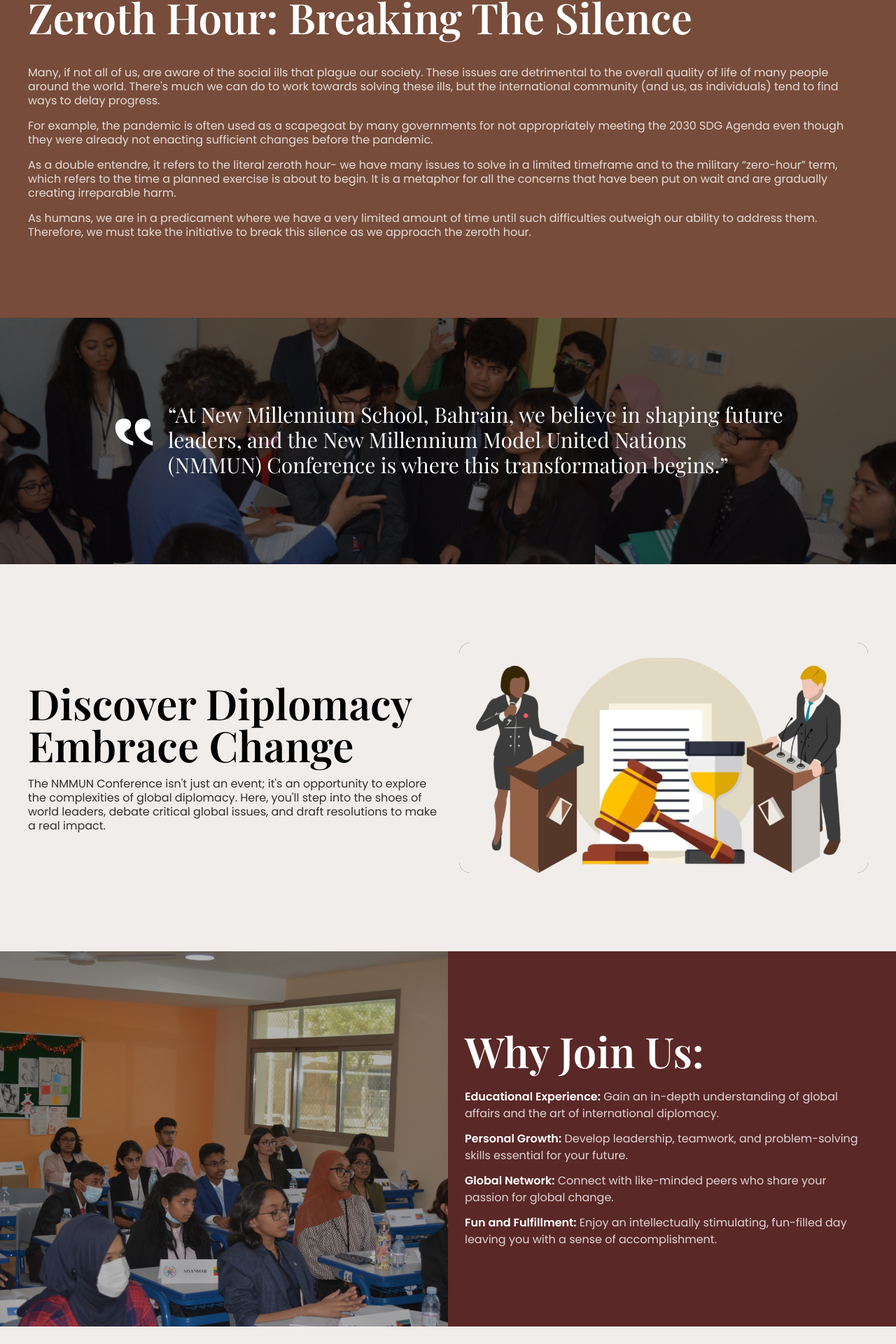
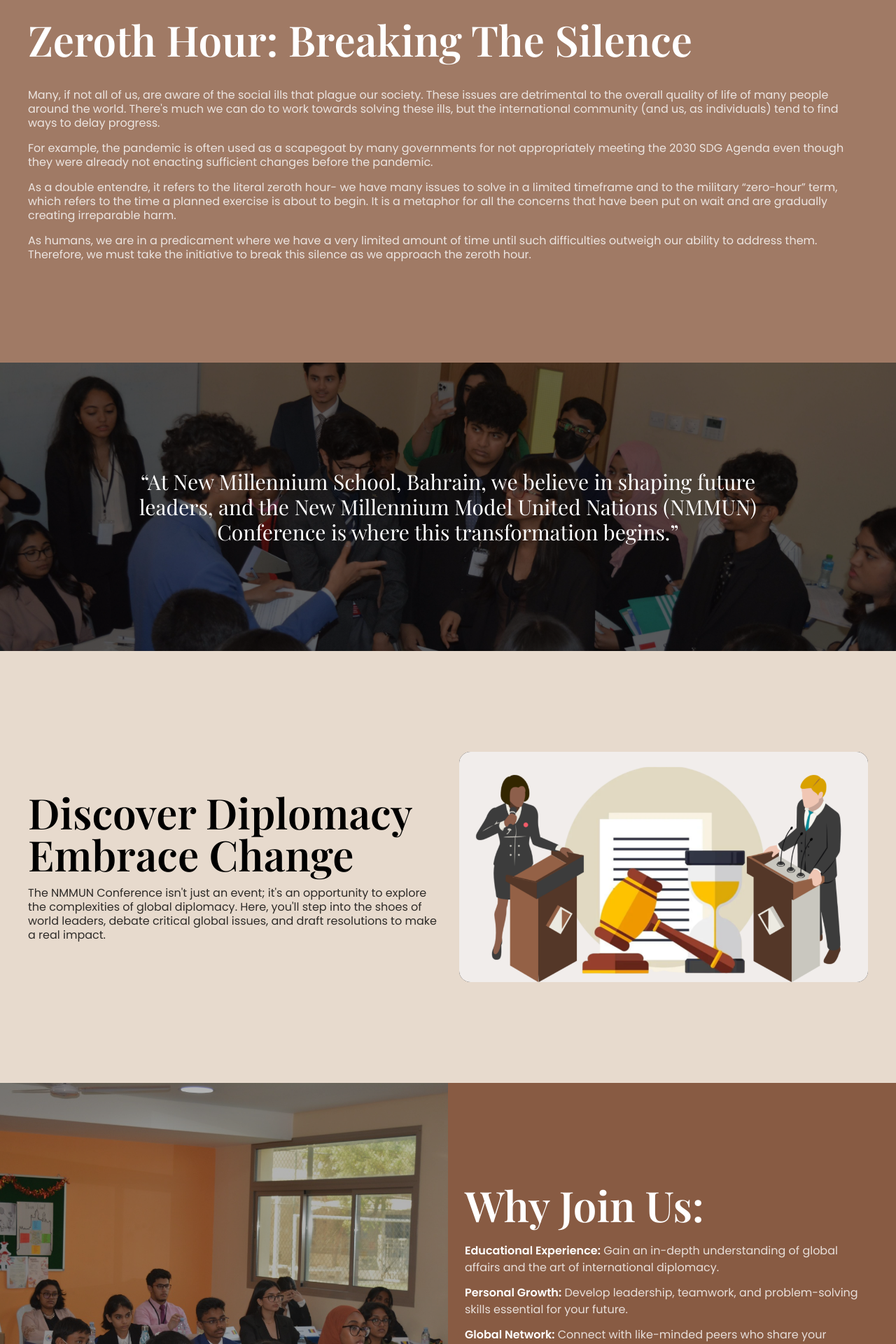
Before and after one commit to yuvi0110/nmmun, a Next.js app: page / in a window 1280 px wide. Shown: the part 814-2734 px from the top of the page at 70% size. Built offline with nearby package versions, Linux system fonts and the light colour scheme; a web font is replaced by a local one.

Commit message:
right...

```diff
--- a/components/content/quote.tsx
+++ b/components/content/quote.tsx
@@ -15,9 +15,9 @@
 }) => {
 	return (
 		<div className="flex items-start gap-4 w-full md:w-4/5 mx-auto">
-			<span className="text-7xl md:text-9xl font-bold font-display">‟</span>
+			{/* <span className="text-7xl md:text-9xl font-bold font-display">‟</span> */}
 			<motion.q
-				className="text-xl md:text-3xl leading-tight py-2 font-display"
+				className="text-xl md:text-3xl leading-tight py-2 font-display text-center"
 				variants={inViewVariants}
 				initial={reverse ? "fromLeft" : "fromRight"}
 				whileInView="visible"
--- a/layouts/img-details-2.tsx
+++ b/layouts/img-details-2.tsx
@@ -46,7 +46,7 @@
 				""
 			)}
 
-			<div className="md:w-1/2 bg-black absolute top-0 left-0 h-full overflow-y-hidden">
+			<div className="hidden md:block md:w-1/2 bg-black absolute top-0 left-0 h-full overflow-y-hidden">
 				<img
 					src={src ? src : "/dummy.png"} // todo: make this requried
 					alt={alt ? alt : "some alt text"}
@@ -55,9 +55,20 @@
 				/>
 			</div>
 
+			<div className="w-full md:hidden bg-black absolute top-0 left-0 h-full overflow-y-hidden">
+				<img
+					src={src ? src : "/dummy.png"} // todo: make this requried
+					alt={alt ? alt : "some alt text"}
+					className={`w-full object-cover h-full`}
+					style={{ opacity: 0.4 }}
+				/>
+			</div>
+
 			<div
 				className={`flex flex-col ${
-					reverse ? "md:flex-row-reverse" : "md:flex-row md:justify-end md:items-center"
+					reverse
+						? "md:flex-row-reverse"
+						: "md:flex-row md:justify-end md:items-center"
 				} md:items-center gap-8 ${
 					whiteText ? "text-white" : "text-black"
 				} max-w-7xl w-full relative z-10`}
@@ -79,7 +90,7 @@
 						style={{ opacity: imgOpacity }}
 					/>
 				</motion.div> */}
-				<div className="md:w-1/2 md:pl-6">{children}</div>
+				<div className="w-full md:w-1/2 md:pl-6">{children}</div>
 			</div>
 		</section>
 	);
--- a/pages/index.tsx
+++ b/pages/index.tsx
@@ -47,8 +47,8 @@
 			/>
 
 			{/* CONTENT */}
-			{/* <DetailsOnly className="pb-28 pt-28" bgImg="/theme-bg.jpg" bgOpacity={0.4} whiteText bgImgTransition bgBlur> */}
-			<DetailsOnly className="pb-28 pt-28 bg-color-5" whiteText>
+			{/* <DetailsOnly className="pb-36 pt-36" bgImg="/theme-bg.jpg" bgOpacity={0.4} whiteText bgImgTransition bgBlur> */}
+			<DetailsOnly className="pb-36 pt-36 bg-[#a07a65]" whiteText>
 				<Heading className="mb-6">Zeroth Hour: Breaking the Silence</Heading>
 				<Details opacity={0.8}>
 					Many, if not all of us, are aware of the social ills that plague our
@@ -80,7 +80,7 @@
 
 			{/* QUOTE */}
 			<DetailsOnly
-				className="py-28 bg-black"
+				className="py-36 bg-black"
 				whiteText
 				bgImg="/hero-home-1.jpg"
 				bgImgAlt=""
@@ -95,7 +95,7 @@
 
 			<ImageWithDetails
 				reverse
-				className="mt-28 mb-28"
+				className="pt-36 pb-36 bg-[#e7dacd]"
 				src="/diplomacy.png"
 				alt=""
 				w="w-full"
@@ -113,7 +113,7 @@
 			</ImageWithDetails>
 
 			<ImageWithDetails2
-				className="py-28 bg-color-7"
+				className="py-36 bg-[#885b43]"
 				src="/join-us.jpeg"
 				alt=""
 				imgOpacity={0.7}
@@ -162,7 +162,7 @@
 				</motion.ul>
 			</ImageWithDetails2>
 
-			<DetailsOnly className="pt-28 pb-28">
+			<DetailsOnly className="pt-36 pb-36">
 				<Heading>FAQs</Heading>
 
 				<FAQsContainer>
@@ -197,7 +197,7 @@
 				</FAQsContainer>
 			</DetailsOnly>
 
-			{/* <DetailsOnly className="pb-28" childClass="flex justify-center items-center"> */}
+			{/* <DetailsOnly className="pb-36" childClass="flex justify-center items-center"> */}
 				{/* <Details>
 					The NMMUN Conference is open to all students, whether you're a
 					seasoned debater or just starting your journey into international
--- a/styles/globals.css
+++ b/styles/globals.css
@@ -65,7 +65,7 @@
 }
 
 body {
-	background: #f1edeb;
+	background: #e7dacd;
 	position: relative;
 	width: 100vw;
 	display: flex;
```
